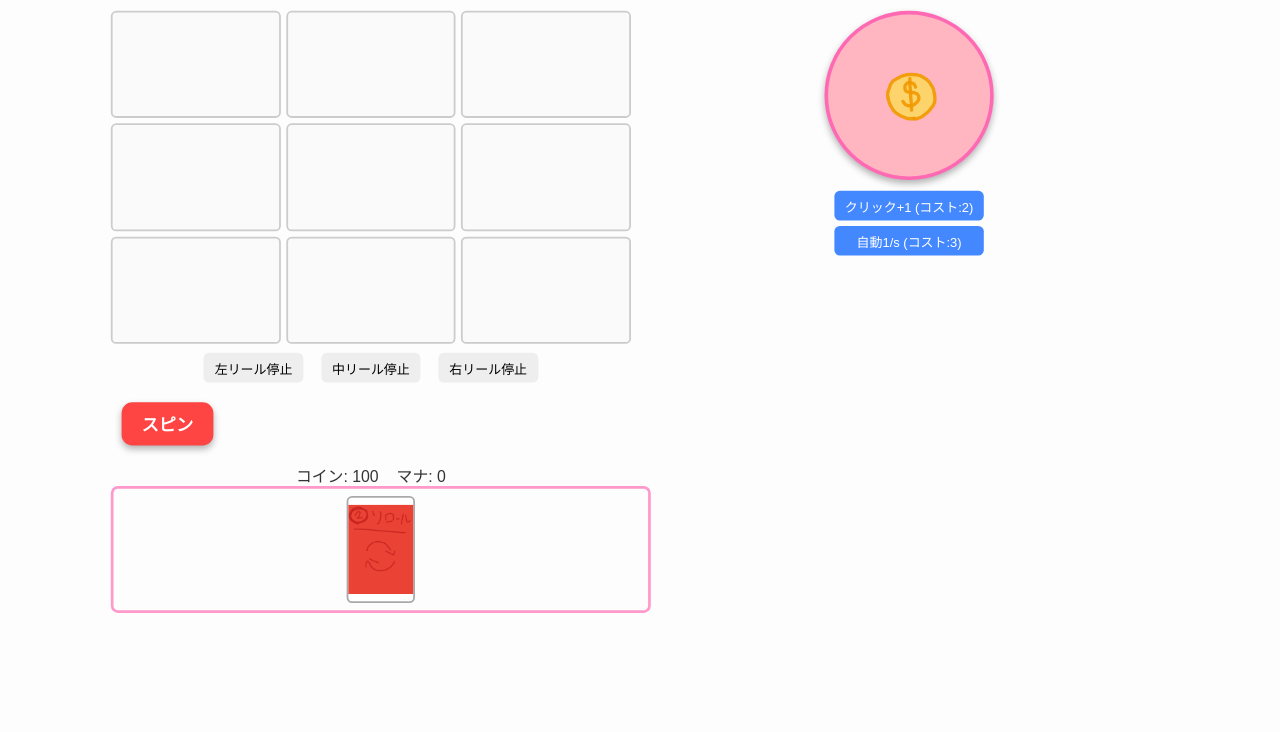
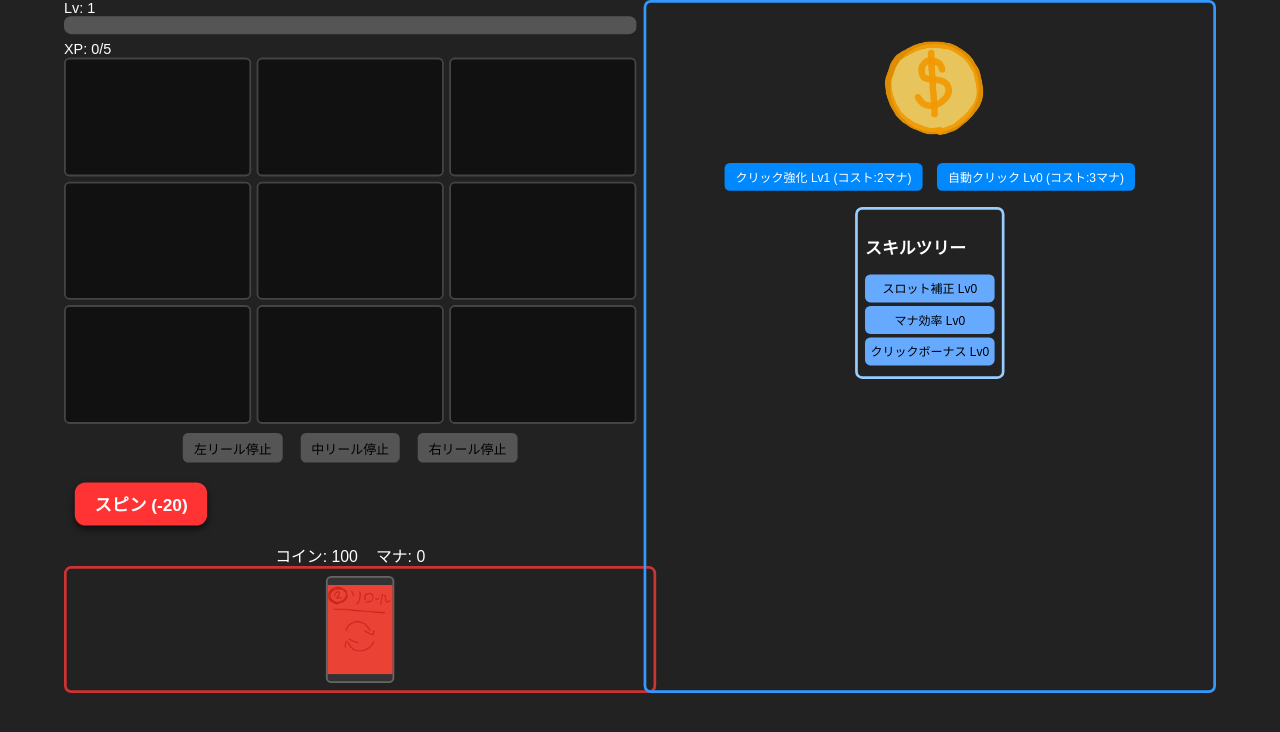
Before and after one commit to iamanttou/gakugeisai, a plain HTML site: page index.html in a window 1280 px wide. Drawn offline with Linux system fonts and the light colour scheme.

Commit message:
Update index.html

```diff
--- a/index.html
+++ b/index.html
@@ -6,178 +6,112 @@
 <title>Card Slot Clicker 1to9</title>
 <style>
 body{
-  margin:0;
-  padding:0;
-  background:#fdfdfd;
-  color:#333;
+  margin:0; padding:0; background:#222; color:#fff;
   font-family:sans-serif;
-  display:flex;
-  justify-content:center;
-  align-items:flex-start;
+  display:flex; justify-content:center; align-items:flex-start;
   min-height:100vh;
 }
 .wrap{
-  transform: scale(0.9);
-  transform-origin: top center;
-  display:flex;
-  flex-direction:row;
-  align-items:flex-start;
-  gap:20px;
-  padding:12px;
-  width:1200px;
-  max-width:100%;
-  box-sizing:border-box;
+  display:grid;
+  grid-template-columns:1fr 1fr;
+  width:100%;
+  max-width:1400px;
+  transform:scale(0.9);
+  transform-origin:top center;
+  gap:8px;
+}
+
+/* XPバー */
+#xpBar{
+  width:100%; height:20px; background:#555; border-radius:8px;
+  overflow:hidden; margin-bottom:8px;
+}
+#xpFill{
+  height:100%; background:linear-gradient(90deg,#6f6,#0f0);
+  width:0%;
 }
 
 /* スロットエリア */
 .slot-area{
-  display:grid;
-  grid-template-columns:repeat(3, 1fr);
-  gap:6px;
-  width:100%;
+  display:grid; grid-template-columns:repeat(3,1fr);
+  gap:6px; width:100%;
 }
 .cell{
-  aspect-ratio:8/5;
-  border:2px solid #ccc;
-  border-radius:6px;
-  display:flex;
-  align-items:center;
-  justify-content:center;
-  background:#fafafa;
-  overflow:hidden;
+  aspect-ratio:8/5; border:2px solid #444; border-radius:6px;
+  display:flex; align-items:center; justify-content:center;
+  background:#111; overflow:hidden;
 }
-.cell img{
-  width:100%;
-  height:100%;
-  object-fit:contain;
+.cell img{ width:100%; height:100%; object-fit:contain; }
+
+.stop-buttons{ display:flex; justify-content:center; gap:20px; margin:10px; }
+.stopBtn{
+  padding:6px 12px; font-size:0.9rem;
+  border:none; border-radius:6px;
+  background:#ffcc00; color:#000; cursor:pointer;
 }
+.stopBtn:disabled{ background:#555; cursor:not-allowed; }
 
 /* ステータス */
 .status{
-  display:flex;
-  gap:20px;
-  font-size:1.1rem;
-  justify-content:center;
-  align-items:center;
-  width:100%;
-  padding-top:8px;
+  display:flex; gap:20px; justify-content:center; align-items:center;
+  font-size:1.1rem; margin-top:8px;
 }
 
 /* 手札 */
-.hand{
-  display:flex;
-  justify-content:center;
-  gap:8px;
-  flex-wrap:wrap;
-  width:100%;
-  border:3px solid #f9c;
-  padding:8px;
-  border-radius:8px;
-}
-.card{
-  aspect-ratio:5/8;
-  width:72px;
-  background:#fff;
-  border:2px solid #aaa;
-  border-radius:6px;
-  display:flex;
-  align-items:center;
-  justify-content:center;
-  cursor:pointer;
-}
-.card img{
-  width:100%;
-  height:100%;
-  object-fit:contain;
-}
+.hand{ display:flex; justify-content:center; gap:8px; flex-wrap:wrap;
+  width:100%; border:3px solid #c33; padding:8px; border-radius:8px; }
+.card{ aspect-ratio:5/8; width:72px; background:#333; border:2px solid #666; border-radius:6px;
+  display:flex; align-items:center; justify-content:center; cursor:pointer; }
+.card img{ width:100%; height:100%; object-fit:contain; }
 
 /* スピンボタン */
 #spinBtn{
-  margin:12px;
-  padding:10px 22px;
-  font-size:1.2rem;
-  cursor:pointer;
-  border:none;
-  border-radius:12px;
-  background:#f44;
-  color:#fff;
-  font-weight:bold;
-  box-shadow:0 4px 8px rgba(0,0,0,0.3);
-  transition:transform 0.1s;
+  margin:12px; padding:10px 22px; font-size:1.2rem; cursor:pointer;
+  border:none; border-radius:12px; background:#f33; color:#fff; font-weight:bold;
+  box-shadow:0 4px 8px rgba(0,0,0,0.6); transition:transform 0.1s;
 }
 #spinBtn:active{ transform:scale(0.95); }
 #spinBtn:disabled{ opacity:0.6; cursor:not-allowed; }
 
-/* 停止ボタン */
-.stop-buttons{
-  display:flex;
-  justify-content:center;
-  gap:20px;
-  margin:10px;
-}
-.stopBtn{
-  padding:6px 12px;
-  font-size:0.9rem;
-  border:none;
-  border-radius:6px;
-  background:#fc3;
-  color:#000;
-  cursor:pointer;
-}
-.stopBtn:disabled{ background:#eee; cursor:not-allowed; }
-
-/* クリッカー */
+/* クリックゲーム */
 .clicker{
-  display:flex;
-  flex-direction:column;
-  align-items:center;
-  justify-content:center;
-  gap:12px;
-  flex:1;
+  display:flex; flex-direction:column; align-items:center;
+  border:3px solid #39f; border-radius:8px; padding:12px;
 }
 #clickBtn{
-  width:180px;
-  height:180px;
-  border-radius:50%;
-  background:#ffb6c1;
-  border:4px solid #ff69b4;
-  display:flex;
-  align-items:center;
-  justify-content:center;
-  cursor:pointer;
-  box-shadow:0 4px 8px rgba(0,0,0,0.3);
-  transition: transform 0.1s;
+  width:160px; height:160px; border-radius:50%;
+  background:url('images/click1.png') center/cover no-repeat;
+  border:none; cursor:pointer; transition:transform 0.1s;
 }
-#clickBtn img{
-  width:90%;
-  height:90%;
-  object-fit:contain;
-  border-radius:50%;
+#clickBtn:active{ transform:scale(0.9); }
+
+/* 強化UI */
+.upgrades button{
+  margin:6px; padding:6px 12px; border:none; border-radius:6px;
+  background:#08f; color:#fff; cursor:pointer;
 }
-#clickBtn:active{ transform: scale(0.92); }
 
-/* 強化ボタン */
-.upgrade{
-  display:flex;
-  flex-direction:column;
-  gap:6px;
+/* スキルツリー */
+.skill-tree{
+  border:3px solid #9cf; margin-top:12px; padding:8px; border-radius:8px;
 }
-.upgrade button{
-  padding:6px 12px;
-  font-size:0.9rem;
-  border:none;
-  border-radius:6px;
-  background:#48f;
-  color:#fff;
-  cursor:pointer;
+.skill-tree button{
+  display:block; width:100%; margin:4px 0; padding:6px;
+  background:#6af; border:none; border-radius:6px; cursor:pointer;
 }
 </style>
 </head>
 <body>
 <div class="wrap">
+  <div>
+    <!-- XP UI -->
+    <div id="xpUI">
+      Lv: <span id="level">1</span>
+      <div id="xpBar"><div id="xpFill"></div></div>
+      XP: <span id="xp">0</span>/<span id="nextXp">5</span>
+    </div>
 
-  <!-- 左側 スロット -->
-  <div style="flex:1;">
+    <!-- スロットセル -->
     <div class="slot-area">
       <div class="cell" id="cell0"></div>
       <div class="cell" id="cell1"></div>
@@ -197,9 +131,8 @@ body{
       <button class="stopBtn" id="stop2" disabled>右リール停止</button>
     </div>
 
-    <!-- スピン -->
     <div>
-      <button id="spinBtn">スピン</button>
+      <button id="spinBtn">スピン (-20)</button>
     </div>
 
     <!-- ステータス -->
@@ -212,210 +145,151 @@ body{
     <div class="hand" id="hand"></div>
   </div>
 
-  <!-- 右側 クリッカー -->
+  <!-- 右側：クリッカー＆スキル -->
   <div class="clicker">
-    <div id="clickBtn"><img src="images/click1.png"></div>
-    <div class="upgrade">
-      <button id="upgradeClick">クリック+1 (コスト:2)</button>
-      <button id="upgradeAuto">自動1/s (コスト:3)</button>
+    <button id="clickBtn"></button>
+    <div class="upgrades">
+      <button id="upgradeClick">クリック強化 Lv<span id="clickLv">1</span> (コスト:<span id="clickCost">2</span>マナ)</button>
+      <button id="upgradeAuto">自動クリック Lv<span id="autoLv">0</span> (コスト:<span id="autoCost">3</span>マナ)</button>
+    </div>
+    <div class="skill-tree">
+      <h3>スキルツリー</h3>
+      <button id="skill1">スロット補正 Lv<span id="slotSkill">0</span></button>
+      <button id="skill2">マナ効率 Lv<span id="manaSkill">0</span></button>
+      <button id="skill3">クリックボーナス Lv<span id="clickSkill">0</span></button>
     </div>
   </div>
-
 </div>
 
 <script>
-let coin=100;
-let mana=0;
-let hand=[];
-let deck=[];
-let discard=[];
-let spinning=[false,false,false];
-let spinIntervals=[null,null,null];
+let coin=100, mana=0, xp=0, level=1;
+let clickLv=1, autoLv=0;
+let slotSkill=0, manaSkill=0, clickSkill=0;
+let hand=[], deck=[], discard=[];
+let spinning=[false,false,false], spinIntervals=[null,null,null];
 
-// スロット画像
 const symbols=[
   "images/slot1.png","images/slot2.png","images/slot3.png",
   "images/slot4.png","images/slot5.png","images/slot6.png",
-  "images/slot7.png","images/slot8.png","images/slot9.png",
+  "images/slot7.png","images/slot8.png","images/slot9.png"
 ];
 
-// カード定義
 const cardTypes=[
-  {img:"images/card1.png", type:"reroll", cost:2},       // リロール
-  {img:"images/card2.png", type:"double", cost:2},       // ダブル
-  {img:"images/card3.png", type:"draw", cost:3},         // ドロー
-  {img:"images/card4.png", type:"insurance", cost:2},    // 保険
-  {img:"images/card5.png", type:"superspin", cost:3},    // スーパー・スピン
-  {img:"images/card6.png", type:"manarecover", cost:1},  // マナ回復
-  {img:"images/card7.png", type:"coinplus", cost:1}      // コインプラス
+  {img:"images/card1.png", type:"reroll", cost:2},
+  {img:"images/card2.png", type:"double", cost:2},
+  {img:"images/card3.png", type:"draw", cost:1},
+  {img:"images/card4.png", type:"insurance", cost:2},
+  {img:"images/card5.png", type:"superspin", cost:3},
+  {img:"images/card6.png", type:"manarecover", cost:1},
+  {img:"images/card7.png", type:"coinplus", cost:1}
 ];
 
-function initDeck(){
-  deck=[];
-  for(let i=0;i<3;i++){ deck=deck.concat(cardTypes); }
-  shuffle(deck);
-}
-function shuffle(a){
-  for(let i=a.length-1;i>0;i--){
-    const j=Math.floor(Math.random()*(i+1));
-    [a[i],a[j]]=[a[j],a[i]];
-  }
-}
-function drawCard(){
-  if(hand.length >= 7) return;
-  if(deck.length===0){ deck=discard; discard=[]; shuffle(deck); }
-  if(deck.length>0){
-    const card=deck.pop();
-    hand.push(card);
-    renderHand();
-  }
-}
-function renderHand(){
-  const handDiv=document.getElementById("hand");
-  handDiv.innerHTML="";
-  hand.forEach((card,idx)=>{
-    const c=document.createElement("div");
-    c.className="card";
-    const img=document.createElement("img");
-    img.src=card.img;
-    c.appendChild(img);
-    c.onclick=()=>playCard(idx);
-    handDiv.appendChild(c);
-  });
-}
-function playCard(idx){
-  const card=hand[idx];
-  if(mana<card.cost) return;
-  mana-=card.cost;
-  document.getElementById("mana").textContent=mana;
-  discard.push(card);
-  hand.splice(idx,1);
-  renderHand();
-  applyEffect(card);
-}
+function initDeck(){ deck=[]; for(let i=0;i<3;i++) deck=deck.concat(cardTypes); shuffle(deck); }
+function shuffle(a){ for(let i=a.length-1;i>0;i--){ const j=Math.floor(Math.random()*(i+1)); [a[i],a[j]]=[a[j],a[i]]; } }
+function drawCard(){ if(hand.length>=7)return; if(deck.length===0){ deck=discard; discard=[]; shuffle(deck);} if(deck.length>0){ let c=deck.pop(); hand.push(c); renderHand(); }}
+function renderHand(){ let h=document.getElementById("hand"); h.innerHTML=""; hand.forEach((card,i)=>{ let c=document.createElement("div"); c.className="card"; let img=document.createElement("img"); img.src=card.img; c.appendChild(img); c.onclick=()=>playCard(i); h.appendChild(c); }); }
+
+function playCard(i){ let card=hand[i]; if(mana<card.cost)return; mana-=card.cost; discard.push(card); hand.splice(i,1); renderHand(); applyEffect(card); updateUI(); }
+
 function applyEffect(card){
   switch(card.type){
-    case "reroll":
-      spin(); // リールを再スピン
-      break;
-    case "double":
-      coin*=2;
-      break;
-    case "draw":
-      drawCard();
-      break;
-    case "insurance":
-      coin+=10;
-      break;
-    case "superspin":
-      spin();
-      break;
-    case "manarecover":
-      mana+=2;
-      break;
-    case "coinplus":
-      coin+=5;
-      break;
+    case "coinplus": coin+=20; break;
+    case "manarecover": mana+=2; break;
+    case "double": doubleNextWin=true; break;
+    case "draw": drawCard(); break;
+    case "insurance": insuranceActive=true; break;
+    case "superspin": superspinActive=true; break;
+    case "reroll": rerollActive=true; break;
   }
-  document.getElementById("coin").textContent=coin;
-  document.getElementById("mana").textContent=mana;
+  updateUI();
 }
 
-// スロット
+let doubleNextWin=false, insuranceActive=false, superspinActive=false, rerollActive=false;
+
 function spin(){
-  const bet=20;
-  if(coin<bet){ alert("コイン不足！"); return; }
-  coin-=bet;
-  document.getElementById("coin").textContent=coin;
-  document.getElementById("spinBtn").disabled = true;
+  if(coin<20 && !insuranceActive){ alert("コイン不足！"); return; }
+  if(!insuranceActive){ coin-=20; }
+  insuranceActive=false;
+  updateUI();
+  document.getElementById("spinBtn").disabled=true;
 
   for(let r=0;r<3;r++){
     spinning[r]=true;
     document.getElementById("stop"+r).disabled=false;
     let cells=[document.getElementById("cell"+r),document.getElementById("cell"+(r+3)),document.getElementById("cell"+(r+6))];
     spinIntervals[r]=setInterval(()=>{
-      cells.forEach(cell=>{
-        const img=document.createElement("img");
-        img.src=symbols[Math.floor(Math.random()*symbols.length)];
-        cell.innerHTML="";
-        cell.appendChild(img);
-      });
+      cells.forEach(cell=>{ let img=document.createElement("img"); img.src=symbols[Math.floor(Math.random()*symbols.length)]; cell.innerHTML=""; cell.appendChild(img); });
     },100);
   }
 }
 
 function stopReel(r){
-  if(!spinning[r]) return;
-  clearInterval(spinIntervals[r]);
-  spinIntervals[r]=null;
-  spinning[r]=false;
+  if(!spinning[r])return;
+  clearInterval(spinIntervals[r]); spinIntervals[r]=null; spinning[r]=false;
   document.getElementById("stop"+r).disabled=true;
-  if(!spinning[0] && !spinning[1] && !spinning[2]){
-    checkWin();
-    endTurn();
-  }
+  if(!spinning[0]&&!spinning[1]&&!spinning[2]){ checkWin(); endTurn(); }
 }
 
-// 揃い判定 横・縦・斜め
 function checkWin(){
-  const bet=20;
-  const grid=[];
-  for(let i=0;i<9;i++){
-    grid.push(document.getElementById("cell"+i).firstChild.src);
-  }
-  let lines=[
-    [0,1,2],[3,4,5],[6,7,8], // 横
-    [0,3,6],[1,4,7],[2,5,8], // 縦
-    [0,4,8],[2,4,6]          // 斜め
-  ];
-  for(let line of lines){
-    if(grid[line[0]]===grid[line[1]] && grid[line[1]]===grid[line[2]]){
-      coin+=bet*5;
-      document.getElementById("coin").textContent=coin;
-      alert("揃い！ +" + (bet*5) + " コイン");
-      return;
+  let bet=20; let reward=0;
+  let cells=[]; for(let i=0;i<9;i++) cells.push(document.getElementById("cell"+i).firstChild.src);
+  let lines=[ [0,1,2],[3,4,5],[6,7,8],[0,3,6],[1,4,7],[2,5,8],[0,4,8],[2,4,6] ];
+  lines.forEach(line=>{
+    if(cells[line[0]]===cells[line[1]]&&cells[line[1]]===cells[line[2]]){
+      let add=bet*5;
+      if(doubleNextWin){ add*=2; doubleNextWin=false; }
+      reward+=add;
     }
-  }
+  });
+  if(reward>0){ coin+=reward; xp+=2; }
+  updateUI();
 }
 
-function endTurn(){
-  mana++;
+function endTurn(){ mana++; drawCard(); levelUpCheck(); document.getElementById("spinBtn").disabled=false; saveGame(); }
+
+function levelUpCheck(){ let need=level*5; if(xp>=need){ xp-=need; level++; coin+=10; mana+=2; } }
+
+function updateUI(){
+  document.getElementById("coin").textContent=coin;
   document.getElementById("mana").textContent=mana;
-  drawCard();
-  document.getElementById("spinBtn").disabled = false;
+  document.getElementById("xp").textContent=xp;
+  document.getElementById("level").textContent=level;
+  document.getElementById("nextXp").textContent=level*5;
+  document.getElementById("xpFill").style.width=(xp/(level*5))*100+"%";
+  document.getElementById("clickLv").textContent=clickLv;
+  document.getElementById("autoLv").textContent=autoLv;
+  document.getElementById("slotSkill").textContent=slotSkill;
+  document.getElementById("manaSkill").textContent=manaSkill;
+  document.getElementById("clickSkill").textContent=clickSkill;
 }
 
-// クリッカー
-let clickPower=1;
-let autoClick=0;
-setInterval(()=>{ coin+=autoClick; document.getElementById("coin").textContent=coin; },1000);
+// クリック処理
+let autoInterval=setInterval(()=>{ coin+=autoLv; updateUI(); },1000);
 
-document.getElementById("clickBtn").onclick=()=>{
-  coin+=clickPower;
-  document.getElementById("coin").textContent=coin;
-};
-document.getElementById("upgradeClick").onclick=()=>{
-  let cost=2;
-  if(mana>=cost){
-    mana-=cost;
-    clickPower++;
-    document.getElementById("mana").textContent=mana;
-    document.getElementById("upgradeClick").textContent=`クリック+1 (コスト:${cost})`;
-  }
-};
-document.getElementById("upgradeAuto").onclick=()=>{
-  let cost=3;
-  if(mana>=cost){
-    mana-=cost;
-    autoClick++;
-    document.getElementById("mana").textContent=mana;
-    document.getElementById("upgradeAuto").textContent=`自動1/s (コスト:${cost})`;
-  }
-};
+document.getElementById("clickBtn").onclick=()=>{ coin+=clickLv; updateUI(); };
+
+// 強化
+function upgradeClick(){ let cost=2+(clickLv-1); if(mana>=cost){ mana-=cost; clickLv++; updateUI(); }}
+function upgradeAuto(){ let cost=3+(autoLv); if(mana>=cost){ mana-=cost; autoLv++; updateUI(); }}
+
+document.getElementById("upgradeClick").onclick=upgradeClick;
+document.getElementById("upgradeAuto").onclick=upgradeAuto;
+
+// スキルツリー
+function skill1(){ if(mana>=5){ mana-=5; slotSkill++; updateUI(); }}
+function skill2(){ if(mana>=5){ mana-=5; manaSkill++; updateUI(); }}
+function skill3(){ if(mana>=5){ mana-=5; clickSkill++; updateUI(); }}
+
+document.getElementById("skill1").onclick=skill1;
+document.getElementById("skill2").onclick=skill2;
+document.getElementById("skill3").onclick=skill3;
+
+// セーブ・ロード
+function saveGame(){ let data={coin,mana,xp,level,clickLv,autoLv,slotSkill,manaSkill,clickSkill}; localStorage.setItem("gameSave",JSON.stringify(data)); }
+function loadGame(){ let data=JSON.parse(localStorage.getItem("gameSave")); if(data){ Object.assign(window,data); updateUI(); }}
 
 // 初期化
-initDeck();
-drawCard();
+initDeck(); drawCard(); updateUI(); loadGame();
 
 document.getElementById("spinBtn").onclick=()=>spin();
 document.getElementById("stop0").onclick=()=>stopReel(0);
```
